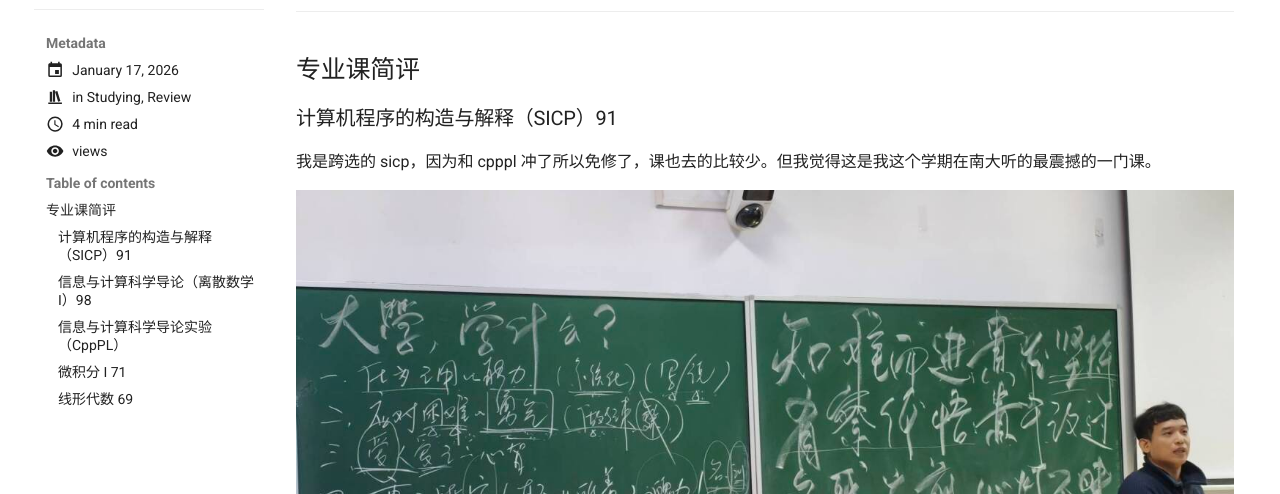
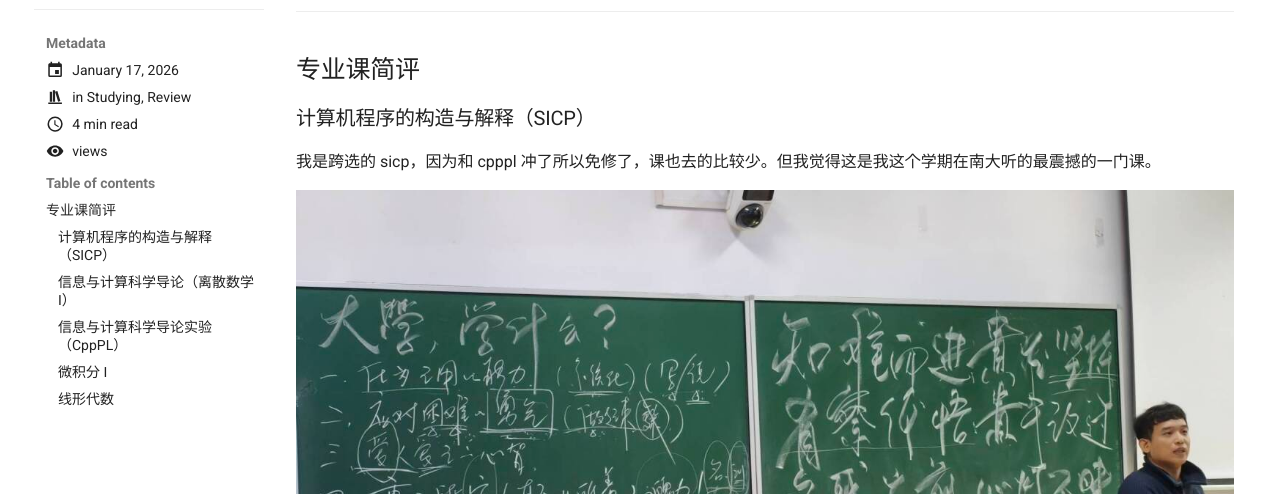
Before and after one commit to simonzxm/blog, an MkDocs documentation site: the page built from docs/posts/the-fall-of-my-freshman-year.md, in a window 1280 px wide and 1400 px high, scrolled down 349 px. Shown: the part 154-648 px from the top of the window. Built offline with MkDocs 1.6.1 and Material for MkDocs 9.7.7, drawn with Linux system fonts in a browser that asks for light colours; comment, search, counter and statistics services are not loaded; some of the changed text lies outside the part shown.

Commit message:
Delete disgusting scores in a post

```diff
--- a/docs/posts/the-fall-of-my-freshman-year.md
+++ b/docs/posts/the-fall-of-my-freshman-year.md
@@ -15,7 +15,7 @@ cover: ../assets/covers/the-fall-of-my-freshman-year.jpeg
 
 ## 专业课简评
 
-### 计算机程序的构造与解释（SICP）91
+### 计算机程序的构造与解释（SICP）
 
 我是跨选的 sicp，因为和 cpppl 冲了所以免修了，课也去的比较少。但我觉得这是我这个学期在南大听的最震撼的一门课。
 
@@ -71,7 +71,7 @@ cover: ../assets/covers/the-fall-of-my-freshman-year.jpeg
 
 ---
 
-### 信息与计算科学导论（离散数学 I）98
+### 信息与计算科学导论（离散数学 I）
 
 这门课其实就是离散改了个名，讲了集合论和递归。
 
@@ -177,7 +177,7 @@ $1\leq a_i\leq 500$。
 
 ---
 
-### 微积分 I 71
+### 微积分 I
 
 上课讲的慢吞吞的，期末前勉勉强强把课上完了。我认为微积分不是很难，至少相对线代而言。但我期中期末都考的不咋样。
 
@@ -215,7 +215,7 @@ $$f(x)>0\Rightarrow\int_0^1\ln f(x)\d x\le\ln\int_0^1f(x)\d x$$
 
 ---
 
-### 线形代数 69
+### 线形代数
 
 感觉和中学以来学的完全是两个不同的体系，因此学起来非常吃力，我个人认为难度很大。
 
```
